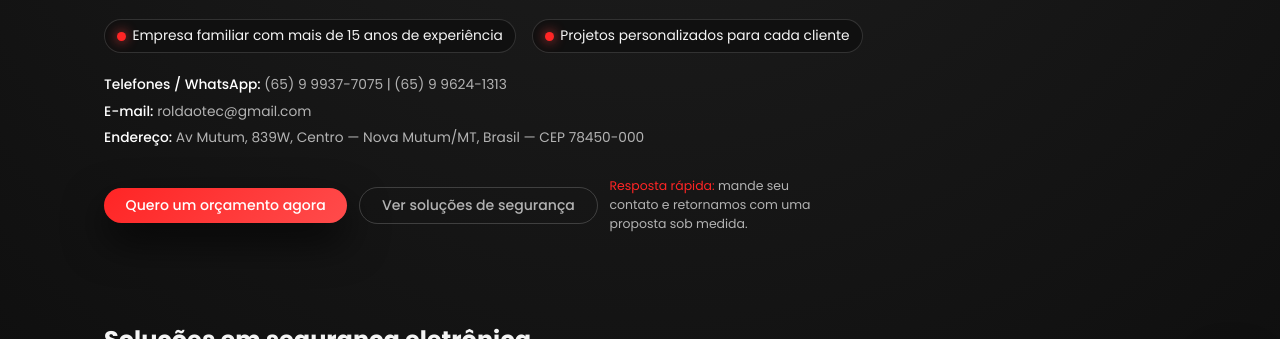
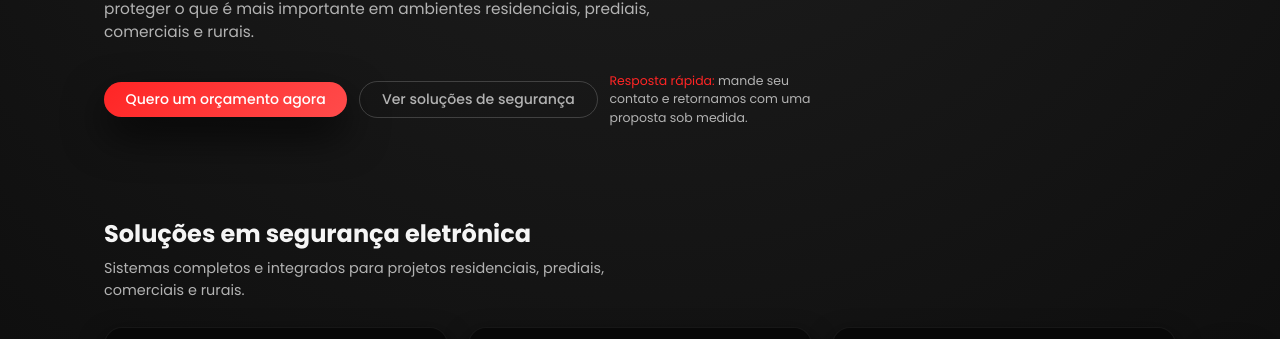
Before and after one commit to mayaniroldao16/roldaotec, a plain HTML site: page index.html in a window 1280 px wide. Shown: the part 384-723 px from the top of the page. Drawn offline with Linux system fonts and the light colour scheme.

Commit message:
Update index.html

```diff
--- a/index.html
+++ b/index.html
@@ -81,7 +81,7 @@
     }
 
     .logo img {
-      height: 64px;
+      height: 110px; /* logo maior */
       width: auto;
     }
 
@@ -229,48 +229,7 @@
       font-size: 0.96rem;
       color: var(--text-soft);
       max-width: 36rem;
-      margin-bottom: 1.4rem;
-    }
-
-    .hero-highlight-row {
-      display: flex;
-      flex-wrap: wrap;
-      gap: 1rem;
-      align-items: center;
-      margin-bottom: 1.4rem;
-      font-size: 0.86rem;
-    }
-
-    .hero-highlight {
-      display: inline-flex;
-      align-items: center;
-      gap: 0.4rem;
-      padding: 0.35rem 0.75rem;
-      border-radius: var(--radius-full);
-      background: #101010;
-      border: 1px solid rgba(255, 255, 255, 0.14);
-    }
-
-    .hero-highlight span {
-      width: 9px;
-      height: 9px;
-      border-radius: 999px;
-      background: var(--accent);
-      box-shadow: 0 0 12px rgba(255, 70, 70, 0.9);
-    }
-
-    .hero-contacts {
-      display: flex;
-      flex-direction: column;
-      gap: 0.35rem;
-      font-size: 0.86rem;
-      color: var(--text-soft);
       margin-bottom: 1.8rem;
-    }
-
-    .hero-contacts strong {
-      color: #ffffff;
-      font-weight: 500;
     }
 
     .hero-actions {
@@ -737,6 +696,10 @@
         bottom: 1rem;
         right: 1rem;
       }
+
+      .logo img {
+        height: 80px; /* menor no celular */
+      }
     }
   </style>
 </head>
@@ -786,23 +749,6 @@
           <p class="hero-subtitle">
             Soluções em CFTV, alarmes, controle de acesso e redes estruturadas para proteger o que é mais importante em ambientes residenciais, prediais, comerciais e rurais.
           </p>
-
-          <div class="hero-highlight-row">
-            <div class="hero-highlight">
-              <span></span>
-              Empresa familiar com mais de 15 anos de experiência
-            </div>
-            <div class="hero-highlight">
-              <span></span>
-              Projetos personalizados para cada cliente
-            </div>
-          </div>
-
-          <div class="hero-contacts">
-            <p><strong>Telefones / WhatsApp:</strong> (65) 9 9937-7075 | (65) 9 9624-1313</p>
-            <p><strong>E-mail:</strong> roldaotec@gmail.com</p>
-            <p><strong>Endereço:</strong> Av Mutum, 839W, Centro — Nova Mutum/MT, Brasil — CEP 78450-000</p>
-          </div>
 
           <div class="hero-actions">
             <a href="#contato" class="btn btn-primary">Quero um orçamento agora</a>
```
